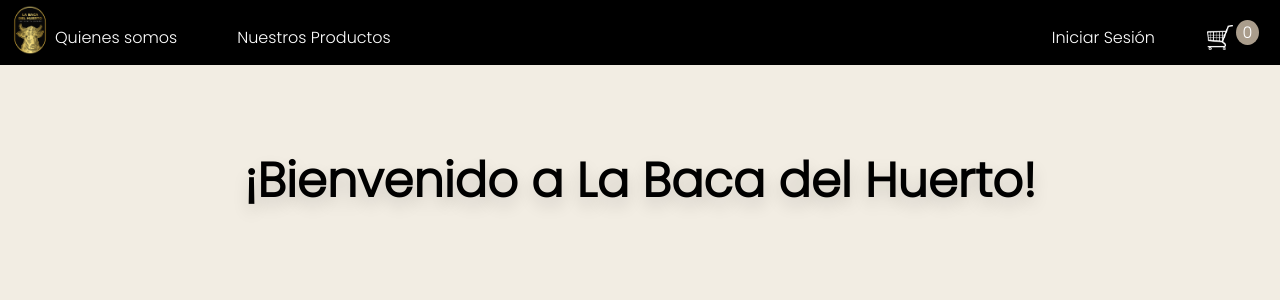
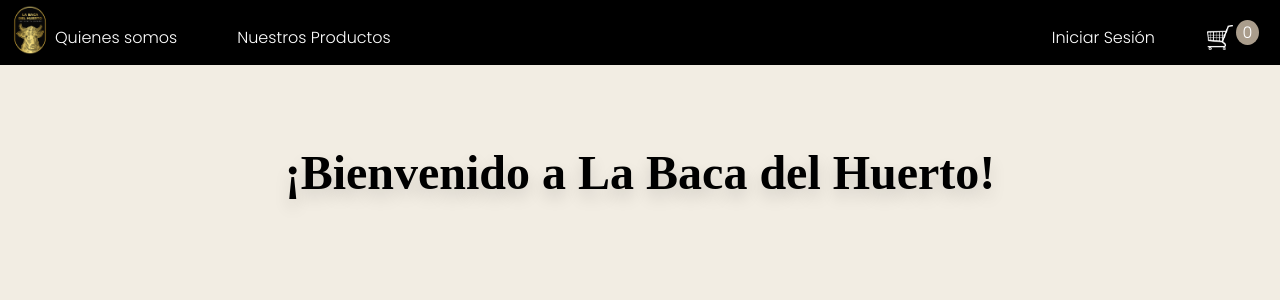
Before and after one commit to dbranco86/Pre-Entrega1-Branco, a React (Vite) app: page / in a window 1280 px wide. Shown: the top 300 px of the page. Built offline with nearby package versions, Linux system fonts and the light colour scheme.

Commit message:
Cambiando font

```diff
--- a/src/components/header/styles.css
+++ b/src/components/header/styles.css
@@ -115,6 +115,7 @@
 .title h1{
     font-size: 2rem;
     font-weight: bold;
+    font-family: none;
 }
 @media(min-width: 768px){
     .logo{
@@ -186,5 +187,6 @@
     .title h1{
         font-size: 3rem;
         font-weight: bold;
+        font-family: none;
     }
 }
```
